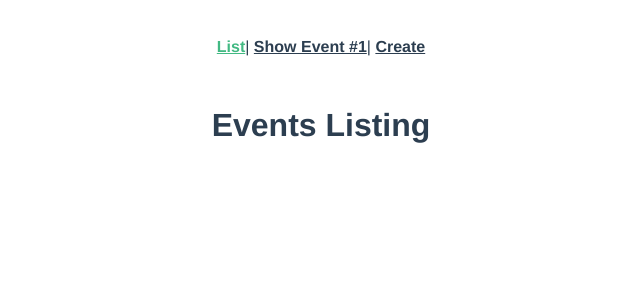
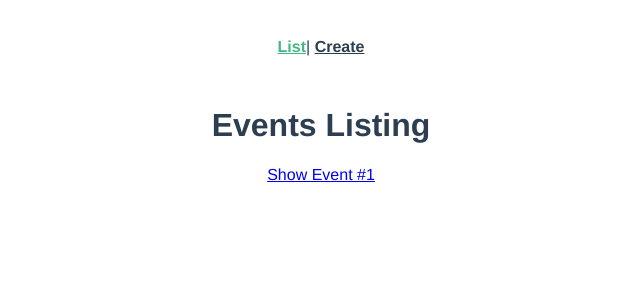
Before and after one commit to sumi419/vue, a Vue app in the folder real-world/: page / in a window 1280 px wide. Shown: the top 300 px of the page, without its empty margins (319-959 px from the left). Built offline with nearby package versions, Linux system fonts and the light colour scheme.

Commit message:
routing using params ✔️

```diff
--- a/real-world/src/App.vue
+++ b/real-world/src/App.vue
@@ -6,7 +6,6 @@
       <!-- <router-link :to="{ name: 'home' }">Home</router-link>|
       <router-link :to="{ name: 'about' }">About</router-link>-->
       <router-link :to="{ name: 'event-list' }">List</router-link>|
-      <router-link :to="{ name: 'event-show' }">Show Event #1</router-link>|
       <router-link :to="{ name: 'event-create' }">Create</router-link>
     </div>
     <router-view/>
--- a/real-world/src/router.js
+++ b/real-world/src/router.js
@@ -8,8 +8,8 @@
 Vue.use(Router);
 
 export default new Router({
-  mode: "history",
-  base: process.env.BASE_URL,
+  mode: "history", // gets rid of # in routes
+  // base: process.env.BASE_URL,
   routes: [{
       path: "/",
       name: "event-list",
@@ -18,7 +18,8 @@
     {
       path: "/event",
       name: "event-show",
-      component: EventShow
+      component: EventShow,
+      props: true // to pass down params
     },
     {
       path: "/event/create",
--- a/real-world/src/views/EventList.vue
+++ b/real-world/src/views/EventList.vue
@@ -1,3 +1,6 @@
 <template>
-  <h1>Events Listing</h1>
+  <div>
+    <h1>Events Listing</h1>
+    <router-link :to="{ name: 'event-show', params: {id: '1'} }">Show Event #1</router-link>
+  </div>
 </template>
--- a/real-world/src/views/EventShow.vue
+++ b/real-world/src/views/EventShow.vue
@@ -1,3 +1,9 @@
 <template>
-  <h1>Showing event 1</h1>
+  <h1>Showing event #{{ id }}</h1>
 </template>
+
+<script>
+export default {
+  props: ['id']
+}
+</script>
```
